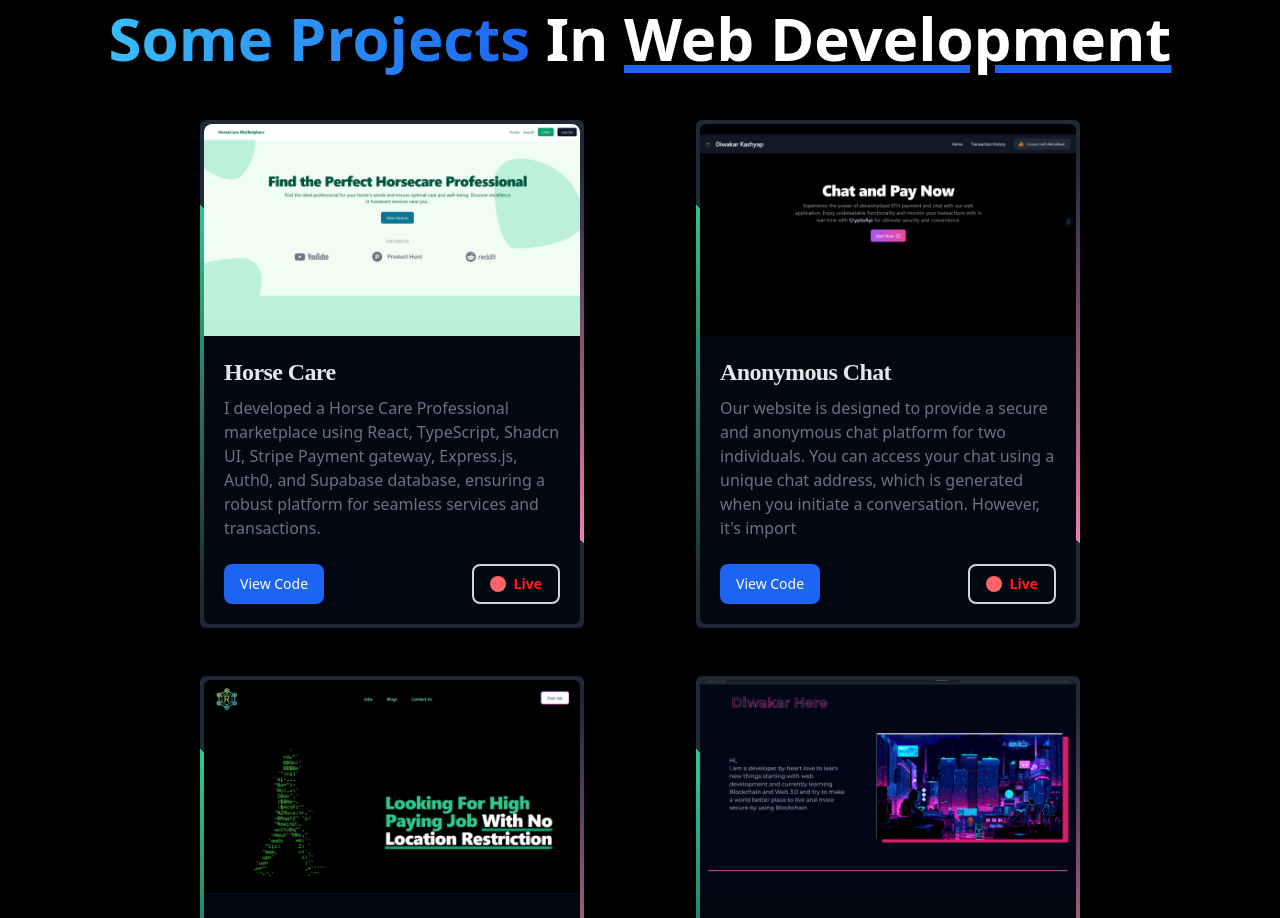
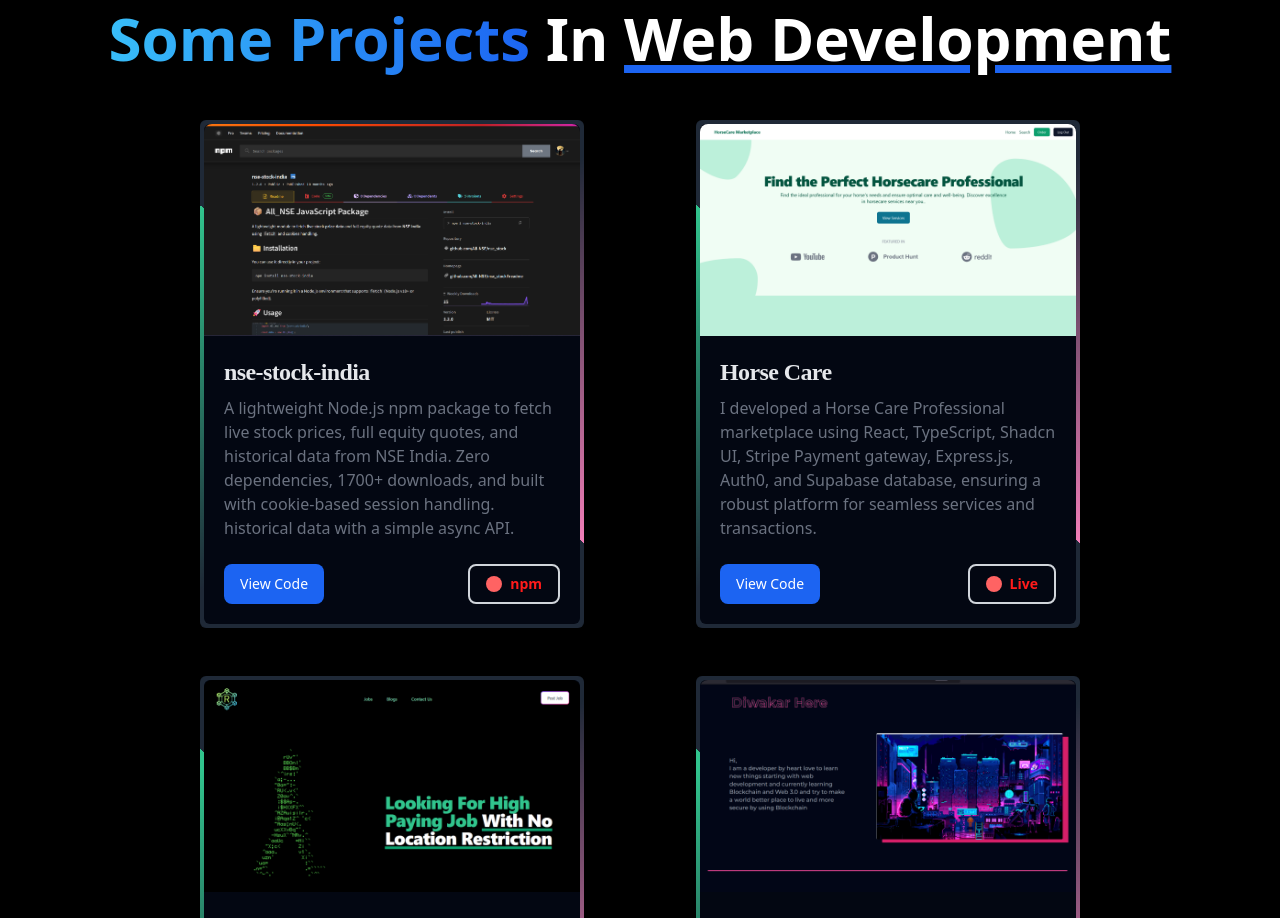
Before and after one commit to DIWAKARKASHYAP/diwakar-portfolio, a React (Create React App) app: page / in a window 1280 px wide. Shown: the part 5000-5918 px from the top of the page. Built offline with nearby package versions, Linux system fonts and the light colour scheme; a web font is replaced by a local one.

Commit message:
fix urgent

```diff
--- a/src/components/smallComponent/websiteProjects.js
+++ b/src/components/smallComponent/websiteProjects.js
@@ -1,6 +1,7 @@
 import React, { useEffect } from "react";
 
 import AnnonomousChat from "../images/annonomousChat.png";
+import NSE from "../images/nse.png";
 import remoteJobImg from "../images/remoteJobImg.png";
 import portfolio from "../images/portfolio.png";
 import horsecare from "../images/horsecare.png";
@@ -44,24 +45,24 @@ const WebsiteProjects = () => {
                             {" "}
                             <img
                                 className="rounded-t-lg cursor-pointer"
-                                src={horsecare}
+                                src={NSE}
                                 alt="website_image"
                             />
                             <div className="p-5">
                                 <h5 className=" costomFont mb-2 text-2xl font-bold tracking-tight text-gray-200  cursor-pointer">
-                                    Horse Care
+                                    nse-stock-india
                                 </h5>
                                 <p className="mb-3 font-normal text-gray-500">
-                                    I developed a Horse Care Professional
-                                    marketplace using React, TypeScript, Shadcn
-                                    UI, Stripe Payment gateway, Express.js,
-                                    Auth0, and Supabase database, ensuring a
-                                    robust platform for seamless services and
-                                    transactions.
+                                    A lightweight Node.js npm package to fetch
+                                    live stock prices, full equity quotes, and
+                                    historical data from NSE India. Zero
+                                    dependencies, 1700+ downloads, and
+                                    built with cookie-based session handling.
+                                    historical data with a simple async API.
                                 </p>
                                 <div className="flex justify-between mt-4 space-x-3 md:mt-6">
                                     <a
-                                        href="https://github.com/DIWAKARKASHYAP/test-assignment"
+                                        href="https://github.com/All-NSE/nse_stock"
                                         target="_blank"
                                         rel="noreferrer"
                                         className="inline-flex items-center px-4 py-2 text-sm font-medium text-center text-white  rounded-lg focus:ring-2 md:focus:ring-4 focus:outline-none  bg-blue-600 hover:bg-blue-700 focus:ring-blue-800"
@@ -69,13 +70,13 @@ const WebsiteProjects = () => {
                                         View Code
                                     </a>
                                     <a
-                                        href="https://test-assignment-i5mu.vercel.app/"
+                                        href="https://www.npmjs.com/package/nse-stock-india"
                                         target="_blank"
                                         rel="noreferrer"
                                         className=" buttonAnimation  inline-flex items-center px-4 py-2 text-sm  text-center text-red-500 font-extrabold  border-2 border-gray-300 rounded-lg hover:bg-gray-100 focus:ring-2 md:focus:ring-4 focus:outline-none focus:ring-gray-200 dark:bg-gray-800 dark:text-white dark:border-gray-600 dark:hover:bg-gray-700 dark:hover:border-gray-700 dark:focus:ring-gray-700"
                                     >
                                         <span className=" buttonCircle w-4 h-4 mr-2 bg-red-500  rounded-full"></span>{" "}
-                                        Live
+                                        npm
                                     </a>
                                 </div>
                             </div>
@@ -94,25 +95,25 @@ const WebsiteProjects = () => {
                         <div className=" bg-gray-950 rounded-md">
                             <img
                                 className="rounded-t-lg cursor-pointer"
-                                src={AnnonomousChat}
+                                src={horsecare}
                                 alt="website_image"
                             />
 
                             <div className="p-5">
                                 <h5 className=" costomFont mb-2 text-2xl font-bold tracking-tight text-gray-200  cursor-pointer">
-                                    Anonymous Chat
+                                    Horse Care
                                 </h5>
                                 <p className="mb-3 font-normal text-gray-500">
-                                    Our website is designed to provide a secure
-                                    and anonymous chat platform for two
-                                    individuals. You can access your chat using
-                                    a unique chat address, which is generated
-                                    when you initiate a conversation. However,
-                                    it's import
+                                    I developed a Horse Care Professional
+                                    marketplace using React, TypeScript, Shadcn
+                                    UI, Stripe Payment gateway, Express.js,
+                                    Auth0, and Supabase database, ensuring a
+                                    robust platform for seamless services and
+                                    transactions.
                                 </p>
                                 <div className="flex justify-between mt-4 space-x-3 md:mt-6">
                                     <a
-                                        href="https://github.com/DIWAKARKASHYAP/AnonymousChat"
+                                        href="https://github.com/DIWAKARKASHYAP/test-assignment"
                                         target="_blank"
                                         rel="noreferrer"
                                         className="inline-flex items-center px-4 py-2 text-sm font-medium text-center text-white  rounded-lg focus:ring-2 md:focus:ring-4 focus:outline-none focus:ring-blue-300 bg-blue-600 hover:bg-blue-700 dark:focus:ring-blue-800"
@@ -120,7 +121,7 @@ const WebsiteProjects = () => {
                                         View Code
                                     </a>
                                     <a
-                                        href="https://anonymous-chat-pi.vercel.app/"
+                                        href="https://test-assignment-i5mu.vercel.app/"
                                         target="_blank"
                                         rel="noreferrer"
                                         className=" buttonAnimation  inline-flex items-center px-4 py-2 text-sm  text-center text-red-500 font-extrabold  border-2 border-gray-300 rounded-lg hover:bg-gray-100 focus:ring-2 md:focus:ring-4 focus:outline-none focus:ring-gray-200 dark:bg-gray-800 dark:text-white dark:border-gray-600 dark:hover:bg-gray-700 dark:hover:border-gray-700 dark:focus:ring-gray-700"
```
Also changed, not shown: src/components/images/nse.png (added).
